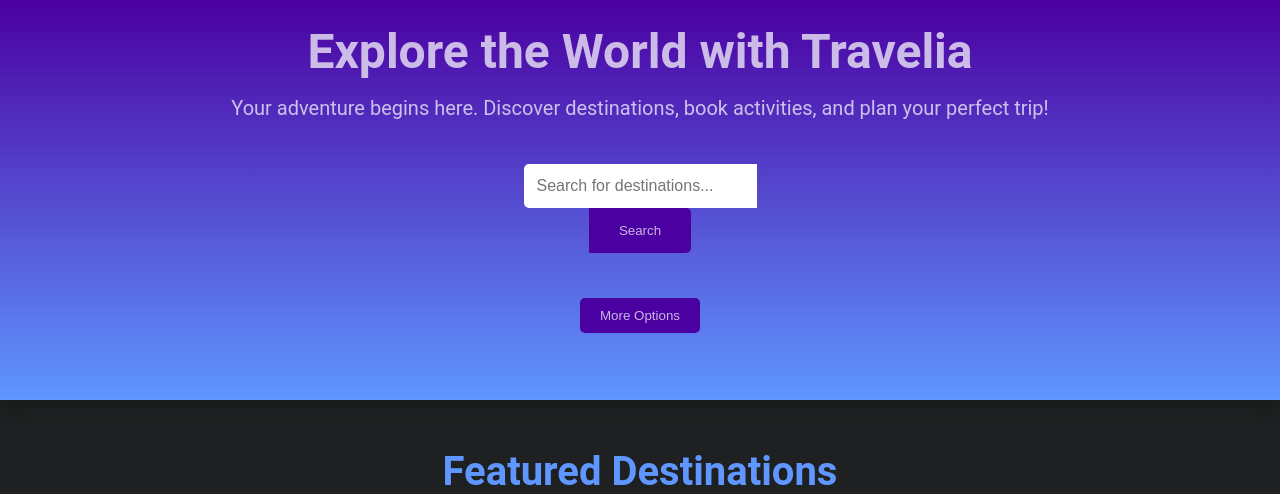
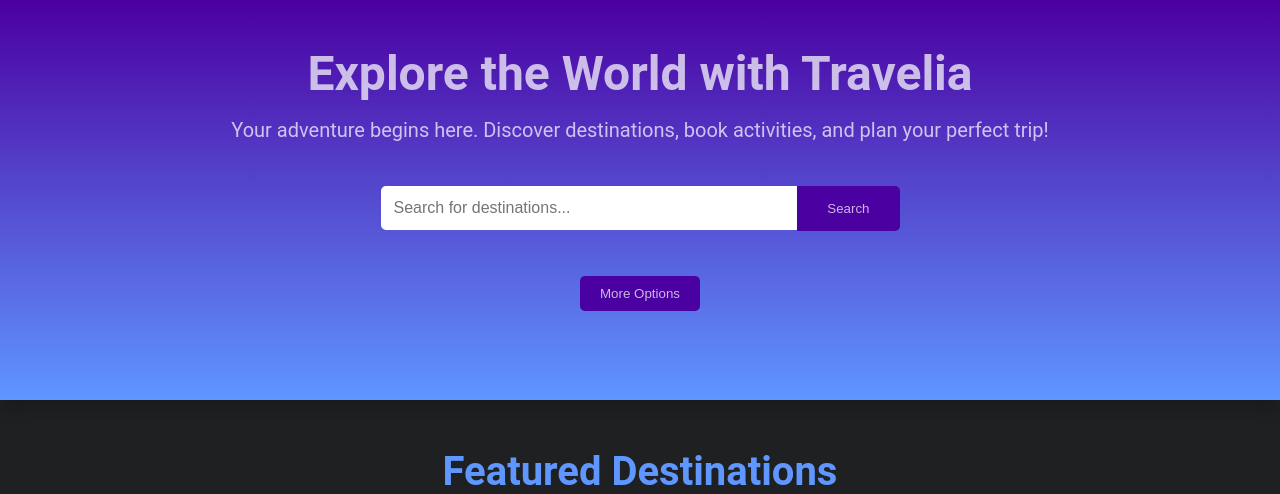
Before and after one commit to DoubleJJN/Datos-Masivos-y-Encadenados, a Django app: page / in a window 1280 px wide. Shown: the part 52-546 px from the top of the page. Run offline with Django 5.2, Linux system fonts and the light colour scheme.

Commit message:
Css changes in index.html

```diff
--- a/mysite/blog/templates/blog/index.html
+++ b/mysite/blog/templates/blog/index.html
@@ -19,7 +19,7 @@
 
         <!-- Search Bar within Hero Section -->
             <form method="GET" action="{% url 'search_destinations' %}">
-                <div class="search-container">
+                <div class="search-container" style="flex-direction: row;">
                     <input type="text" name="q" placeholder="Search for destinations..." required >
                     <div style="padding: 5px 10px; background: var(--primary-light);color: var(--text-color);border: none;border-radius: 0 5px 5px 0;cursor: pointer; transition: background 0.5s;">
                         <button type="submit">Search</button>
```
